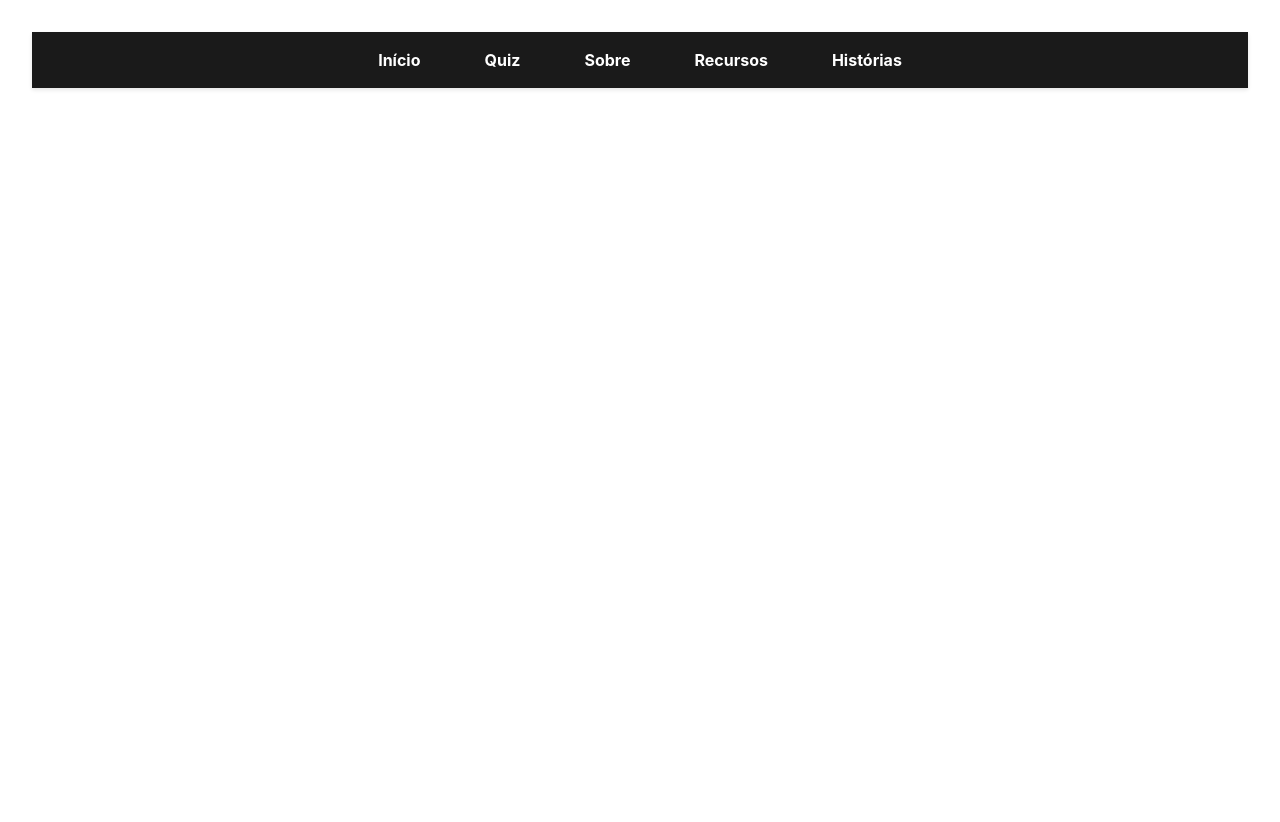
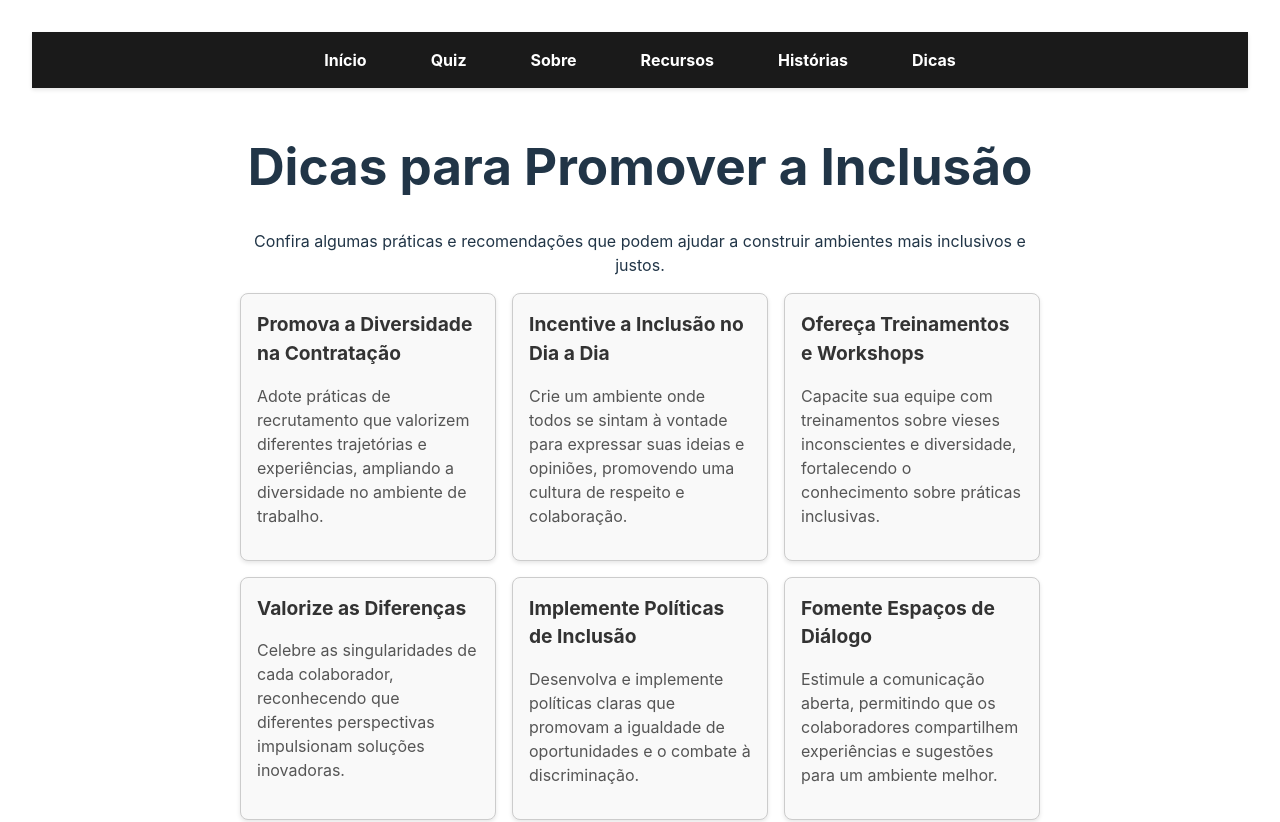
Before and after one commit to fjuncal/inclusion-quiz, a React (Vite) app: page /tips in a window 1280 px wide. Shown: the top 822 px of the page. Before the commit the page ends 800 px from the top, so only its background shows below. Built offline with nearby package versions, Linux system fonts and the light colour scheme.

Commit message:
Criando página de dicas

```diff
--- a/src/App.tsx
+++ b/src/App.tsx
@@ -6,6 +6,7 @@ import About from "./pages/About";
 import NavBar from "./components/NavBar";
 import Resources from "./pages/Resources";
 import Stories from "./pages/Stories";
+import Tips from "./pages/Tips";
 
 function App() {
   return (
@@ -17,6 +18,7 @@ function App() {
         <Route path="/about" element={<About />} />
         <Route path="/resources" element={<Resources />} />
         <Route path="/stories" element={<Stories />} />
+        <Route path="/tips" element={<Tips />} />
       </Routes>
     </BrowserRouter>
   );
--- a/src/components/NavBar.tsx
+++ b/src/components/NavBar.tsx
@@ -20,6 +20,9 @@ function NavBar() {
         <li>
           <Link to={"/stories"}>Histórias</Link>
         </li>
+        <li>
+          <Link to={"/tips"}>Dicas</Link>
+        </li>
       </ul>
     </nav>
   );
--- /dev/null
+++ b/src/pages/Tips.css
@@ -0,0 +1,34 @@
+/* Tips.css */
+.tips-container {
+  padding: 1rem;
+  max-width: 800px;
+  margin: 0 auto;
+  text-align: center;
+}
+
+.tips-list {
+  display: grid;
+  grid-template-columns: repeat(auto-fit, minmax(250px, 1fr));
+  gap: 1rem;
+  margin-top: 1rem;
+}
+
+.tip-card {
+  background-color: #f9f9f9;
+  border: 1px solid #ccc;
+  border-radius: 8px;
+  padding: 1rem;
+  text-align: left;
+  box-shadow: 0 2px 4px rgba(0, 0, 0, 0.1);
+}
+
+.tip-card h2 {
+  margin-top: 0;
+  font-size: 1.2rem;
+  color: #333;
+}
+
+.tip-card p {
+  font-size: 1rem;
+  color: #555;
+}
--- /dev/null
+++ b/src/pages/Tips.tsx
@@ -0,0 +1,87 @@
+// Tips.tsx
+import "./Tips.css";
+
+const tips = [
+  {
+    id: 1,
+    title: "Promova a Diversidade na Contratação",
+    description:
+      "Adote práticas de recrutamento que valorizem diferentes trajetórias e experiências, ampliando a diversidade no ambiente de trabalho.",
+  },
+  {
+    id: 2,
+    title: "Incentive a Inclusão no Dia a Dia",
+    description:
+      "Crie um ambiente onde todos se sintam à vontade para expressar suas ideias e opiniões, promovendo uma cultura de respeito e colaboração.",
+  },
+  {
+    id: 3,
+    title: "Ofereça Treinamentos e Workshops",
+    description:
+      "Capacite sua equipe com treinamentos sobre vieses inconscientes e diversidade, fortalecendo o conhecimento sobre práticas inclusivas.",
+  },
+  {
+    id: 4,
+    title: "Valorize as Diferenças",
+    description:
+      "Celebre as singularidades de cada colaborador, reconhecendo que diferentes perspectivas impulsionam soluções inovadoras.",
+  },
+  {
+    id: 5,
+    title: "Implemente Políticas de Inclusão",
+    description:
+      "Desenvolva e implemente políticas claras que promovam a igualdade de oportunidades e o combate à discriminação.",
+  },
+  {
+    id: 6,
+    title: "Fomente Espaços de Diálogo",
+    description:
+      "Estimule a comunicação aberta, permitindo que os colaboradores compartilhem experiências e sugestões para um ambiente melhor.",
+  },
+  {
+    id: 7,
+    title: "Incentive Programas de Mentoria",
+    description:
+      "Crie iniciativas de mentoring para conectar colaboradores experientes a novos talentos, promovendo troca de conhecimento.",
+  },
+  {
+    id: 8,
+    title: "Promova a Equidade Salarial",
+    description:
+      "Assegure que todos tenham acesso a oportunidades e remuneração justa, independentemente de gênero, raça ou origem.",
+  },
+  {
+    id: 9,
+    title: "Estabeleça Feedback Constante",
+    description:
+      "Crie canais para feedback construtivo, incentivando a melhoria contínua e a adaptação às necessidades do time.",
+  },
+  {
+    id: 10,
+    title: "Reconheça e Celebre Conquistas",
+    description:
+      "Valorize os esforços individuais e coletivos, reforçando a importância de um ambiente inclusivo para o sucesso geral.",
+  },
+];
+
+const Tips = () => {
+  return (
+    <div className="tips-container">
+      <h1>Dicas para Promover a Inclusão</h1>
+      <p>
+        Confira algumas práticas e recomendações que podem ajudar a construir
+        ambientes mais inclusivos e justos.
+      </p>
+      <div className="tips-list">
+        {tips.map((tip) => (
+          <div key={tip.id} className="tip-card">
+            <h2>{tip.title}</h2>
+            <p>{tip.description}</p>
+          </div>
+        ))}
+      </div>
+    </div>
+  );
+};
+
+export default Tips;
```
